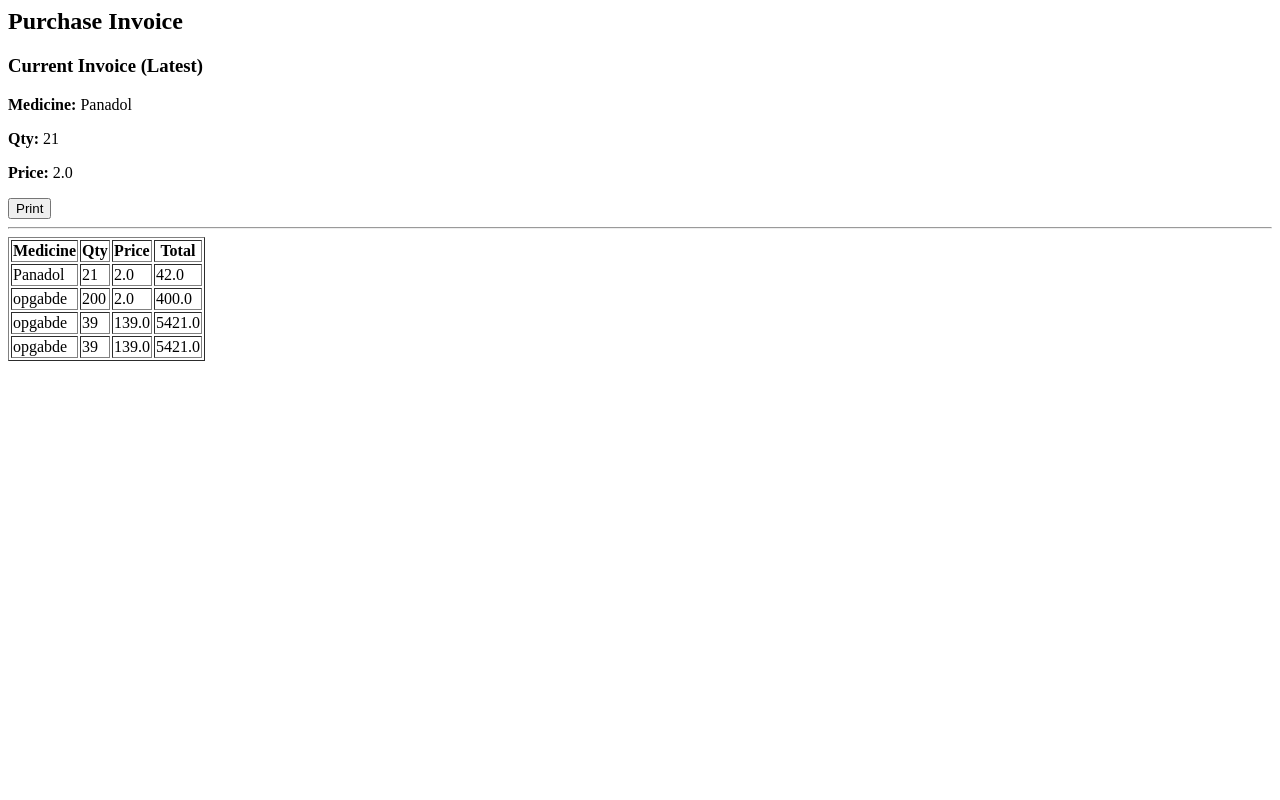
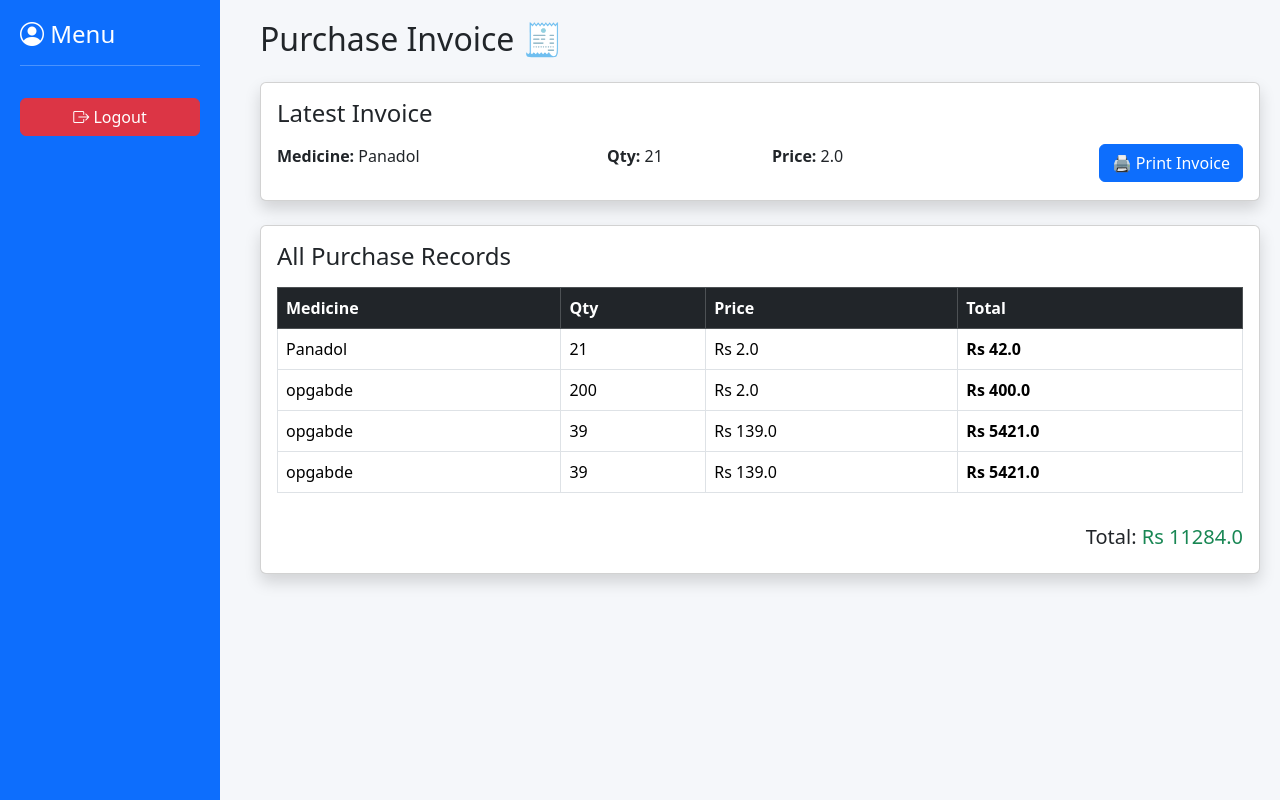
Before and after one commit to anus26/medical-store-management-system, a Django app: page /purchase_invoice/ in a window 1280 px wide. Run offline with Django 5.2, Linux system fonts and the light colour scheme; data comes from the database, SQL or seed files in the repository.

Commit message:
sales ui

```diff
--- a/medical_store/pharmacy/models.py
+++ b/medical_store/pharmacy/models.py
@@ -66,7 +66,9 @@
     customer=models.ForeignKey('Customer',on_delete=models.CASCADE)
     quantity=models.IntegerField()
     total_price=models.FloatField()
-    data=models.DateField(auto_now_add=True)
+    created_at = models.DateField(auto_now_add=True)
+
+
     def save(self,*args,**kwargs):
         self.total_price=self.medicine.price*self.quantity
         self.medicine.quantity-=self.quantity
--- a/medical_store/pharmacy/views.py
+++ b/medical_store/pharmacy/views.py
@@ -1,10 +1,14 @@
 
 
 
+import json
 from statistics import quantiles
 
 from django.shortcuts import render, redirect
+from django.core.paginator import Paginator
 from django.db import transaction
+from django.db.models import Sum
+from django.db.models.functions import ExtractMonth
 
 from .models import Invoice, Medicine, Sale,Purchase,Supplier,Customer
 
@@ -397,13 +401,25 @@
 
 @login_required
 def admin_dashboard(request):
-    if not request.user.groups.filter(name="Admin").exists():
+    is_admin = request.user.groups.filter(name="Admin").exists()
+    if not is_admin:
         return redirect("/login/")
 
     medicines = Medicine.objects.all()
+    monthly_sales=(
+        Sale.objects
+        .annotate(month=ExtractMonth('created_at'))
+        .values('month')
+        .annotate(total=Sum('total_price'))
+        .order_by('month')
+    )
+    months=[0]*12
+    for item in monthly_sales:
+        month_index=item['month']-1
+        months[month_index]=item['total']
     sales = Sale.objects.all()
     purchases = Purchase.objects.all()
-
+    print(monthly_sales)
     # ✅ FIXED
     total_sales = sum([s.total_price or 0 for s in sales])
 
@@ -417,7 +433,8 @@
         'medicines': medicines,
         'total_sales': total_sales,
         'total_purchase': total_purchase,
-        'profit': profit
+        'profit': profit,
+        'monthly_sales': json.dumps(months)
     })
 
 
@@ -431,10 +448,14 @@
 
 @login_required
 def staff_dashboard(request):
-    if request.user.groups.filter(name="Staff").exists() or request.user.groups.filter(name="Admin").exists():
-        sales=Sale.objects.all()
-        return render(request, "staff_dashboard.html",{
+
+    is_staff = request.user.groups.filter(name="Staff").exists()
+    if is_staff:
+     redirect('/login/')
+    sales=Sale.objects.all()
+    paginator=Paginator(sales,10)
+    page_number=request.GET.get('page')
+    sales=paginator.get_page(page_number)
+    return render(request, "staff_dashboard.html",{
             'sales':sales
         })
-
-    return redirect("/login/")
--- a/medical_store/templates/base.html
+++ b/medical_store/templates/base.html
@@ -38,20 +38,35 @@
 <body>
 
 <div class="sidebar">
-    <h4><i class="bi bi-speedometer2"></i> Admin</h4>
+
+    <h4><i class="bi bi-person-circle"></i> Menu</h4>
     <hr>
 
-    <a href="/"><i class="bi bi-house"></i> Dashboard</a>
-    <a href="/add_medicine/"><i class="bi bi-capsule"></i> Add Medicine</a>
-    <a href="/create_purchase/"><i class="bi bi-cart"></i> Purchase</a>
-    <a href="/supplier/"><i class="bi bi-truck"></i> Supplier</a>
+{% if is_admin %}
+
+        <a href="/"><i class="bi bi-house"></i> Dashboard</a>
+        <a href="/add_medicine/"><i class="bi bi-capsule"></i> Add Medicine</a>
+        <a href="/create_purchase/"><i class="bi bi-cart"></i> Purchase</a>
+        <a href="/supplier/"><i class="bi bi-truck"></i> Supplier</a>
+
+    {% endif %}
+
+    {% if is_staff %}
+
+        <a href="/staff_dashboard/"><i class="bi bi-speedometer2"></i> Dashboard</a>
+        <a href="/create_sale/"><i class="bi bi-cash"></i> Sales</a>
+        <a href="/add_customer/"><i class="bi bi-person-plus"></i> Add Customer</a>
+        <a href="/customer_list/"><i class="bi bi-people"></i> Customers</a>
+
+    {% endif %}
 
     <form method="POST" action="{% url 'logout' %}">
         {% csrf_token %}
         <button class="btn btn-danger w-100 mt-3">
-            Logout
+            <i class="bi bi-box-arrow-right"></i> Logout
         </button>
     </form>
+
 </div>
 
 <div class="content">
--- a/medical_store/templates/purchase_invoice.html
+++ b/medical_store/templates/purchase_invoice.html
@@ -1,29 +1,81 @@
-<h2>Purchase Invoice</h2>
+{% extends 'base.html' %}
 
-<h3>Current Invoice (Latest)</h3>
+{% block title %}Purchase Invoice{% endblock %}
 
+{% block content %}
+
+<h2 class="mb-4">Purchase Invoice 🧾</h2>
+
+<!-- CURRENT INVOICE CARD -->
+<div class="card shadow p-3 mb-4">
+
+    <h4 class="mb-3">Latest Invoice</h4>
+
+    {% if current_purchase %}
+
+    <div class="row">
+        <div class="col-md-4">
             <p><b>Medicine:</b> {{ current_purchase.medicine.name }}</p>
+        </div>
+
+        <div class="col-md-2">
             <p><b>Qty:</b> {{ current_purchase.quantity }}</p>
+        </div>
+
+        <div class="col-md-2">
             <p><b>Price:</b> {{ current_purchase.price }}</p>
+        </div>
 
-<button onclick="window.print()">Print</button>
-<hr>
+        <div class="col-md-4 text-end">
+            <button class="btn btn-primary" onclick="window.print()">
+                🖨 Print Invoice
+            </button>
+        </div>
+    </div>
 
+    {% else %}
+        <p>No purchase found</p>
+    {% endif %}
 
-<table border="1">
+</div>
+
+<!-- TABLE SECTION -->
+<div class="card shadow p-3">
+
+    <h4 class="mb-3">All Purchase Records</h4>
+
+    <div class="table-responsive">
+
+        <table class="table table-hover table-bordered">
+
+            <thead class="table-dark">
                 <tr>
                     <th>Medicine</th>
                     <th>Qty</th>
                     <th>Price</th>
                     <th>Total</th>
                 </tr>
+            </thead>
 
+            <tbody>
                 {% for p in purchases %}
                 <tr>
                     <td>{{ p.medicine.name }}</td>
                     <td>{{ p.quantity }}</td>
-    <td>{{ p.price }}</td>
-<td>{{ p.total }}</td>
+                    <td>Rs {{ p.price }}</td>
+                    <td><b>Rs {{ p.total }}</b></td>
                 </tr>
                 {% endfor %}
+            </tbody>
+
         </table>
+
+    </div>
+
+    <div class="text-end mt-3">
+        <h5>Total: <span class="text-success">Rs {{ total }}</span></h5>
+    </div>
+
+</div>
+
+{% endblock %}
```
Also changed, not shown: medical_store/templates/admin_dashboard.html (+17 -12 lines), medical_store/templates/staff_dashboard.html (+85 -3 lines), medical_store/pharmacy/migrations/0005_rename_data_sale_created_at_and_more.py (added). Lines whose indentation alone changed are shown as unchanged.
